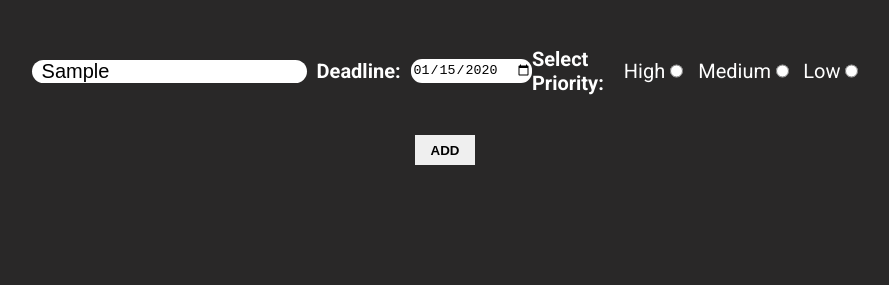
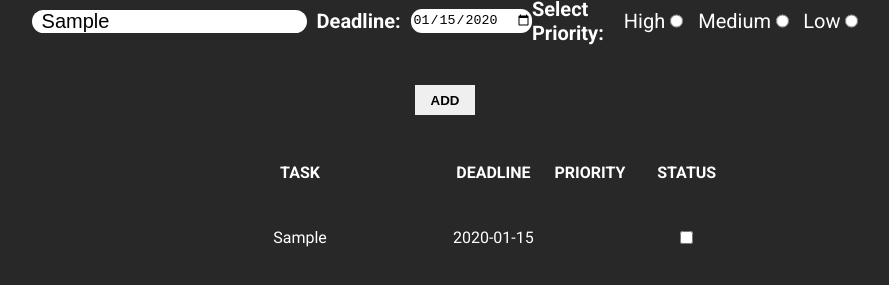
Before and after one commit to UdayrajJhala/To-Do-List, a plain HTML site: page index.html in a window 1280 px wide. Both pictures are taken after typing "Sample", "2020-01-15" into the empty fields and a click on the button "ADD". Shown: the part 161-446 px from the top of the page, without its empty margins (195-1084 px from the left). Drawn offline with Linux system fonts and the light colour scheme.

Commit message:
initial commit

```diff
--- a/index.html
+++ b/index.html
@@ -20,9 +20,9 @@
 
     <div class="inputs">
         <input class="taskinput" type="text" placeholder="Enter Task">
-        <div class="date-input">
+        <div class="date-input-container">
             Deadline:
-            <input style="margin-left: 10px; border-radius: 11px; border:none; padding-left: 2px; outline: none;
+            <input class="date-input" style="margin-left: 10px; border-radius: 11px; border:none; padding-left: 2px; outline: none;
             " type="date">
         </div>
         <div style="margin-right: 5px; font-weight: bold;">Select Priority:</div>
@@ -31,26 +31,37 @@
             <div class="high">
 
                 High
-                <input style="margin-left:5px" type="radio" name="priority">
+                <input class="high-box" style="margin-left:5px" type="radio" name="priority">
             </div>
             <div class="medium">
                 Medium
-                <input style="margin-left:5px" type="radio" name="priority">
+                <input class="medium-box" style="margin-left:5px" type="radio" name="priority">
             </div>
             <div  class="low">
                 Low
-                <input style="margin-left:5px" type="radio" name="priority">
+                <input class="low-box" style="margin-left:5px" type="radio" name="priority">
             </div>
         </div>
 
     </div>
 
     <div class="add" >
-        <button class="add-btn">
+        <button onclick="add();" class="add-btn">
             ADD
         </button>
     </div>
 
+    <div class="task-columns">
+        <span class="tn">TASK</span>
+        <span class="dl">DEADLINE</span>
+        <span class="p">PRIORITY</span>
+        <span class="s">STATUS</span>
+    </div>
+    <div class="task-list">
+
+    </div>
+
+
     <script src="script.js"></script>
 
 </body>
--- a/script.js
+++ b/script.js
@@ -0,0 +1,28 @@
+function add() {
+  const taskname = document.querySelector(".taskinput").value;
+  const deadline = document.querySelector(".date-input").value;
+  let priority = "";
+
+  if (document.querySelector(".high-box").checked) {
+    priority = "High";
+  }
+  else if (document.querySelector(".medium-box").checked) {
+    priority = "Medium";
+  }
+  else if (document.querySelector(".low-box").checked) {
+    priority = "Low";
+  }
+
+  const newTask = document.createElement("div");
+  newTask.classList.add("task");
+
+  newTask.innerHTML = `
+    <div class="taskname"><span>${taskname}</span></div>
+    <div class="deadline">${deadline}</div>
+    <div class="priority">${priority}</div>
+    <div class="status"><input class="check" type="checkbox"></div>
+  `;
+
+  const taskList = document.querySelector(".task-list");
+  taskList.appendChild(newTask);
+}
--- a/style.css
+++ b/style.css
@@ -10,7 +10,7 @@ body {
 }
 
 .title {
-    margin-top: 100px;
+    margin-top: 50px;
     display: flex;
     align-items: center;
     justify-content: center;
@@ -43,7 +43,7 @@ body {
     border: none;
 }
 
-.date-input {
+.date-input-container {
     display: flex;
     flex: 1.5;
     margin-left: 10px;
@@ -89,3 +89,46 @@ body {
     color:white;
     border: none;
 }
+
+.task, .task-columns {
+    height: 15px;
+    display: flex;
+    align-items: center;
+    margin-top: 50px;
+    margin-left: 350px;
+    justify-content: space-between;
+    margin-right: 350px;
+    margin-bottom: 10px;
+}
+
+.task-columns {
+    font-weight: bold;
+}
+
+.taskname, .tn {
+    display: flex;
+    justify-content: center;
+    flex:3
+}
+
+.deadline, .dl {
+    display: flex;
+    justify-content: center;
+    flex: 1;
+}
+
+.priority, .p {
+    display: flex;
+    justify-content: center;
+    flex: 1;
+}
+
+.status, .s {
+    display: flex;
+    justify-content: center;
+    flex: 1;
+}
+
+.check:hover {
+    cursor: pointer;
+}
```
